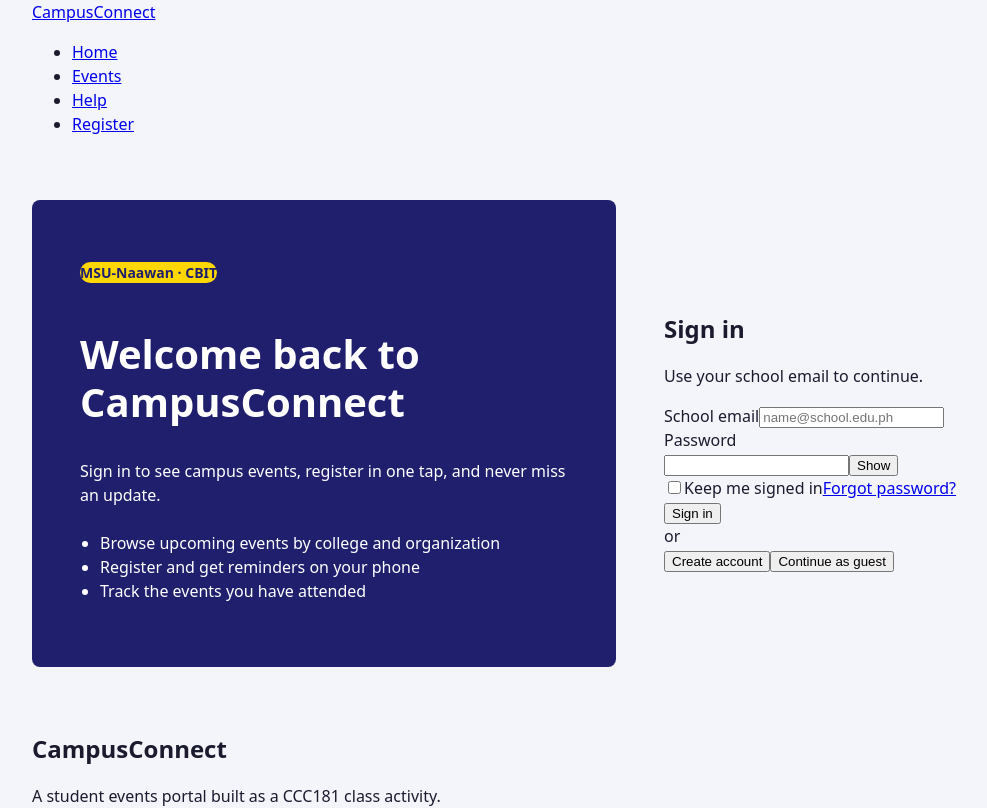
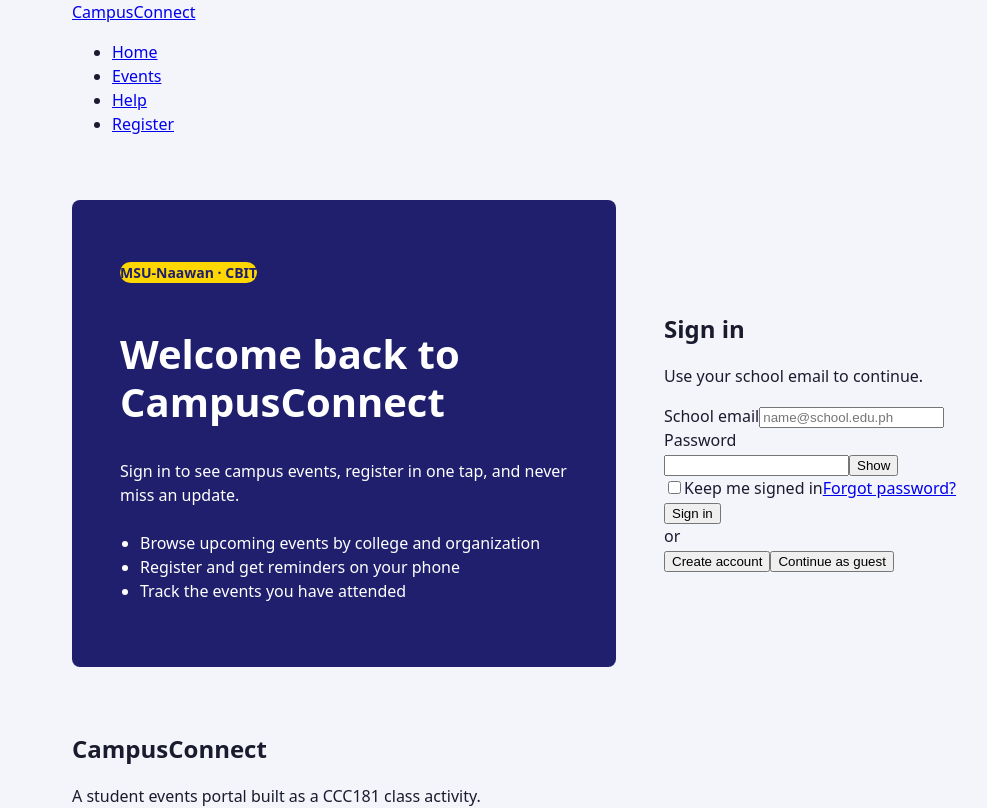
Before and after one commit to preciousmaedala/ccc181-week10-group1, a React (Vite) app: page / in a window 1280 px wide. Shown: the top 808 px of the page, without its empty margins (0-987 px from the left). Built offline with nearby package versions, Linux system fonts and the light colour scheme.

Commit message:
base: center container with max-width

```diff
--- a/src/styles/base.css
+++ b/src/styles/base.css
@@ -136,3 +136,9 @@
    TODO @media (min-width: 1280px)
         .container            max-width: 1200px; centered (margin-inline: auto)
    -------------------------------------------------------------------- */
+@media (min-width: 1280px) {
+  .container {
+    max-width: 1200px;
+    margin-inline: auto;
+  }
+}
```
